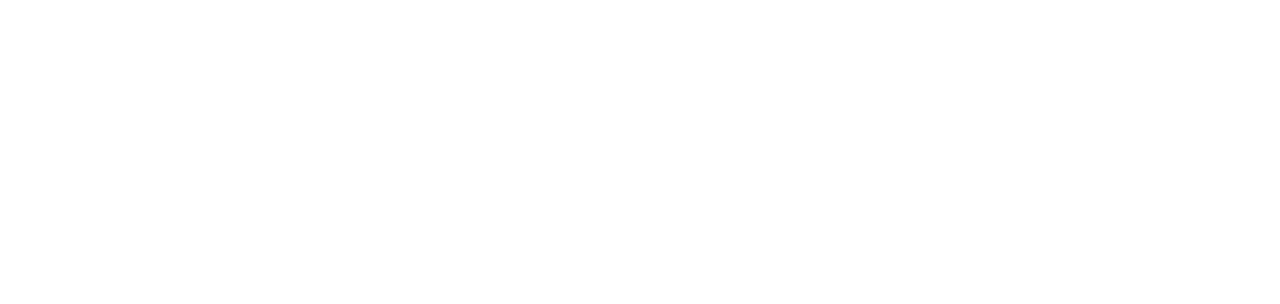
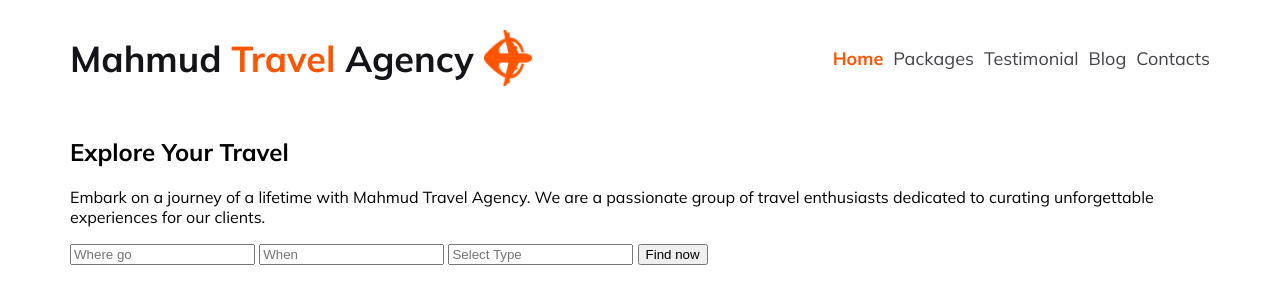
Before and after one commit to far-han12/Assignment-2, a plain HTML site: page index.html in a window 1280 px wide. Drawn offline with Linux system fonts and the light colour scheme.

Commit message:
nav-bar created

```diff
--- a/index.html
+++ b/index.html
@@ -6,8 +6,49 @@
     <title>Assignment-2</title>
     <link rel="stylesheet" href="style.css">
     <link rel="stylesheet" href="responsive.css">
+    <script src="https://kit.fontawesome.com/6258973e36.js" crossorigin="anonymous"></script>
 </head>
 <body>
+    <!--nav-bar section -->
+    <header>
+        <section class="nav-bar">
+            <div class="company-details">
+            <h3 class="company-name">Mahmud <span class="sp-1">Travel </span>Agency</h2>
+            <img src="Images/Group 40071 (2).png" alt="" width="48px" height="56px"></div>
+        <nav class="main-nav">
+            <ul>
+                <li><a class="sp-2" href="">Home</a></li>
+                <li><a href="">Packages</a></li>
+                <li><a href="">Testimonial</a></li>
+                <li><a href="">Blog</a></li>
+                <li><a href="">Contacts</a></li>
+            </ul>
+        </nav>
+    </section>
+
+    <section class="banner">
+        <div class="banner-content">
+            <h1 class="banner-title">Explore Your Travel</h2>
+                <p class="banner-text">
+                    Embark on a journey of a lifetime with Mahmud Travel Agency. We are a passionate group of travel enthusiasts dedicated to curating unforgettable experiences for our clients.
+                </p>
+                <div class="banner-input">
+             <input type="text" placeholder="Where go" id="where">
+                    <input type="text" placeholder="When"  id="when">
+                    <input type="text" placeholder="Select Type" id="select">
+                    <button class="banner-button">Find now</button>
+                </div>
+        </div>
+
+    </section>
+    </header>
+    <main>
+
+    </main>
+    <footer>
+
+
+    </footer>
 
 </body>
 </html>
--- a/style.css
+++ b/style.css
@@ -0,0 +1,58 @@
+@import url('https://fonts.googleapis.com/css2?family=Mulish:wght@300;400;500;700;800;900&display=swap');
+
+body{
+   font-family: 'Mulish', sans-serif;
+   margin: 0;
+   padding: 0;
+}
+
+header{
+    max-width: 1140px;
+    margin: 0 auto;
+}
+
+/* nav-bar */
+.nav-bar{
+    display: flex;
+    justify-content: space-between;
+    align-items: center;
+}
+nav>ul{
+    display: flex;
+    gap: 10px;
+    align-items: center;
+    /* justify-content: center; */
+}
+nav>ul li{
+
+    list-style: none;
+}
+nav>ul li a{
+    text-decoration: none;
+    color:  #424247;
+text-align: center;
+font-size: 18px;
+font-weight: 400;
+}
+.company-details{
+    display: flex;
+    gap: 10px;
+}
+.company-name{
+    color: #131318;
+font-size: 36px;
+}
+.company-details img{
+    margin-top: 30px;
+}
+.sp-1{
+    color: #FF5400;
+    font-size: 36px;
+}
+.sp-2{
+    color: #FF5400;
+text-align: center;
+font-size: 18px;
+
+font-weight: 700;
+}
```
Also changed, not shown: Images/Group 13 (1) (1).png (added), Images/Group 39.png (added), Images/Group 40.png (added), Images/Group 40071 (2).png (added), Images/Group 40089.png (added), Images/Rectangle 10.png (added), Images/Rectangle 11.png (added), Images/Rectangle 4.png (added), Images/Rectangle 5.png (added), Images/Rectangle 6.png (added), Images/Rectangle 7.png (added), Images/Rectangle 8 (1).png (added), Images/Rectangle 8.png (added), Images/Rectangle 9.png (added).
